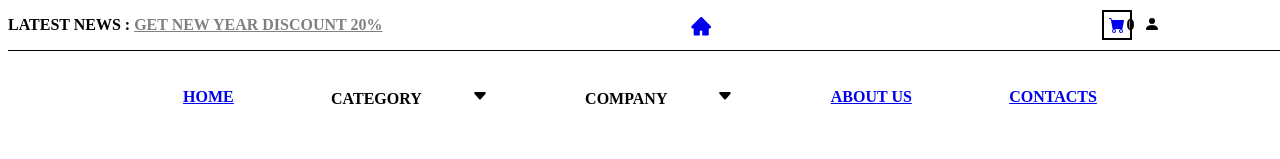
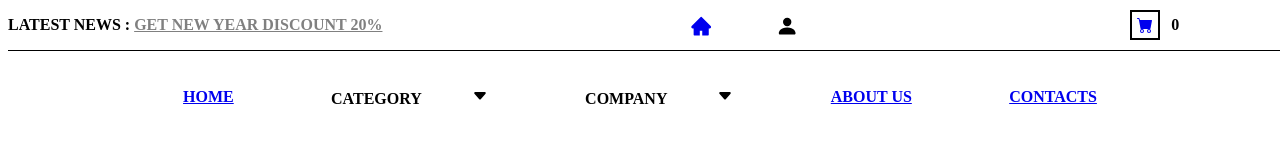
Before and after one commit to sashaTen/Furniture_E_commerce, a React (Create React App) app: page /cart in a window 1280 px wide. Shown: the top 159 px of the page. Built offline with nearby package versions, Linux system fonts and the light colour scheme; no server answers; a web font is replaced by a local one.

Commit message:
changed the  location  of the  header   compnent

```diff
--- a/src/components/header.js
+++ b/src/components/header.js
@@ -18,14 +18,8 @@ const Header = () => {
           latest news :{" "}
           <span className="newsDiscount"> get new year discount 20%</span>
         </p>
-
+        <BsFillPersonFill className="acountIcon" />
         <div className="header_menu">
-          <ul>
-            <li>
-              {" "}
-              <BsFillPersonFill className="acountIcon" />
-            </li>
-          </ul>
           <Link to="/cart">
             <BsFillCartFill className="cart_icon" />
           </Link>
--- a/src/styles.css
+++ b/src/styles.css
@@ -30,6 +30,13 @@
   background-color: white;
   top: 0%;
 }
+
+.acountIcon {
+  position: absolute;
+  top: 30%;
+  left: 60%;
+  font-size: 1.4rem;
+}
 .newsDiscount {
   color: grey;
   text-decoration: underline;
@@ -57,7 +64,7 @@
   right: 100px;
   display: block;
   position: absolute;
-  right: 12%;
+  right: 8.5%;
 }
 li {
   list-style: none;
```
